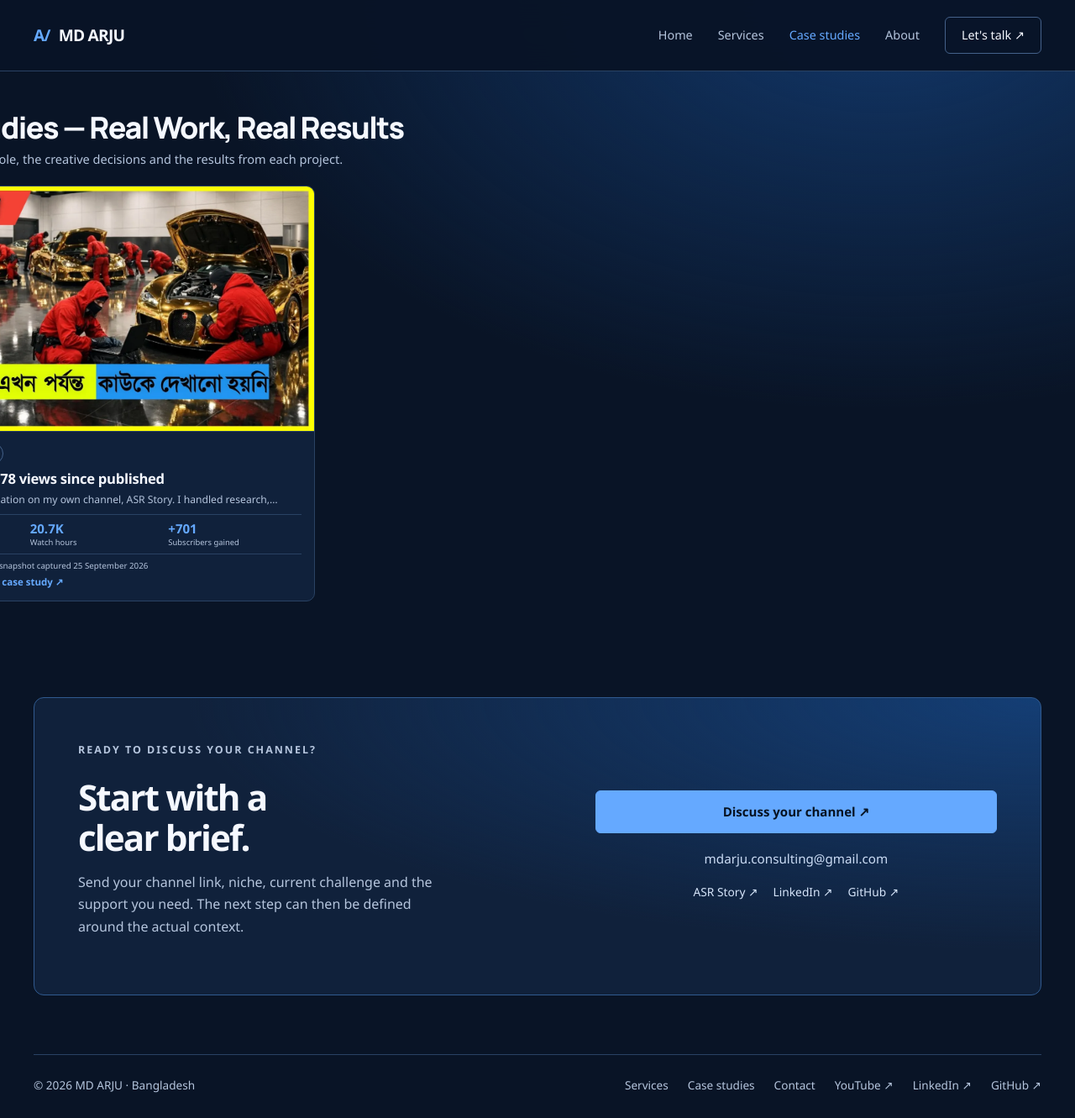
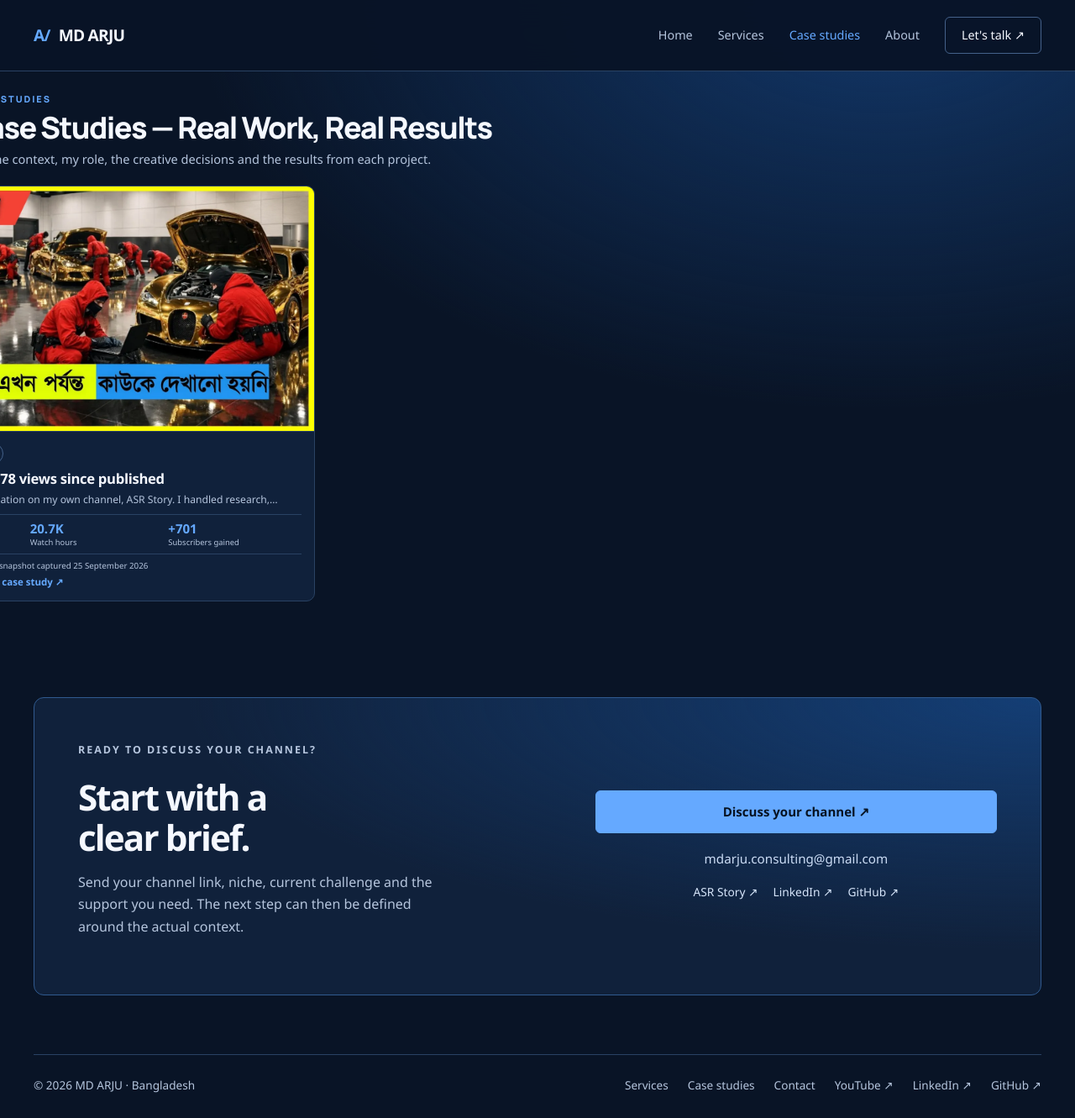
Before and after one commit to md-arju/md-arju.github.io, a Jekyll site: the page built from case-studies/index.html, in a window 1280 px wide and 1331 px high. Shown: the whole window at 84% size. Built offline with Jekyll 4.4.1, drawn with Linux system fonts in a browser that asks for light colours.

Commit message:
Center case studies heading independently from project grid

```diff
--- a/case-studies/index.html
+++ b/case-studies/index.html
@@ -5,19 +5,16 @@
 ---
 <style>
 @media (min-width: 1201px) {
-  #case-studies-page .case-studies-hero,
   #case-studies-page .case-studies-grid {
     margin-left: -105px !important;
   }
 }
 @media (min-width: 901px) and (max-width: 1200px) {
-  #case-studies-page .case-studies-hero,
   #case-studies-page .case-studies-grid {
     margin-left: -55px !important;
   }
 }
 @media (max-width: 900px) {
-  #case-studies-page .case-studies-hero,
   #case-studies-page .case-studies-grid {
     margin-left: 0 !important;
   }
```
